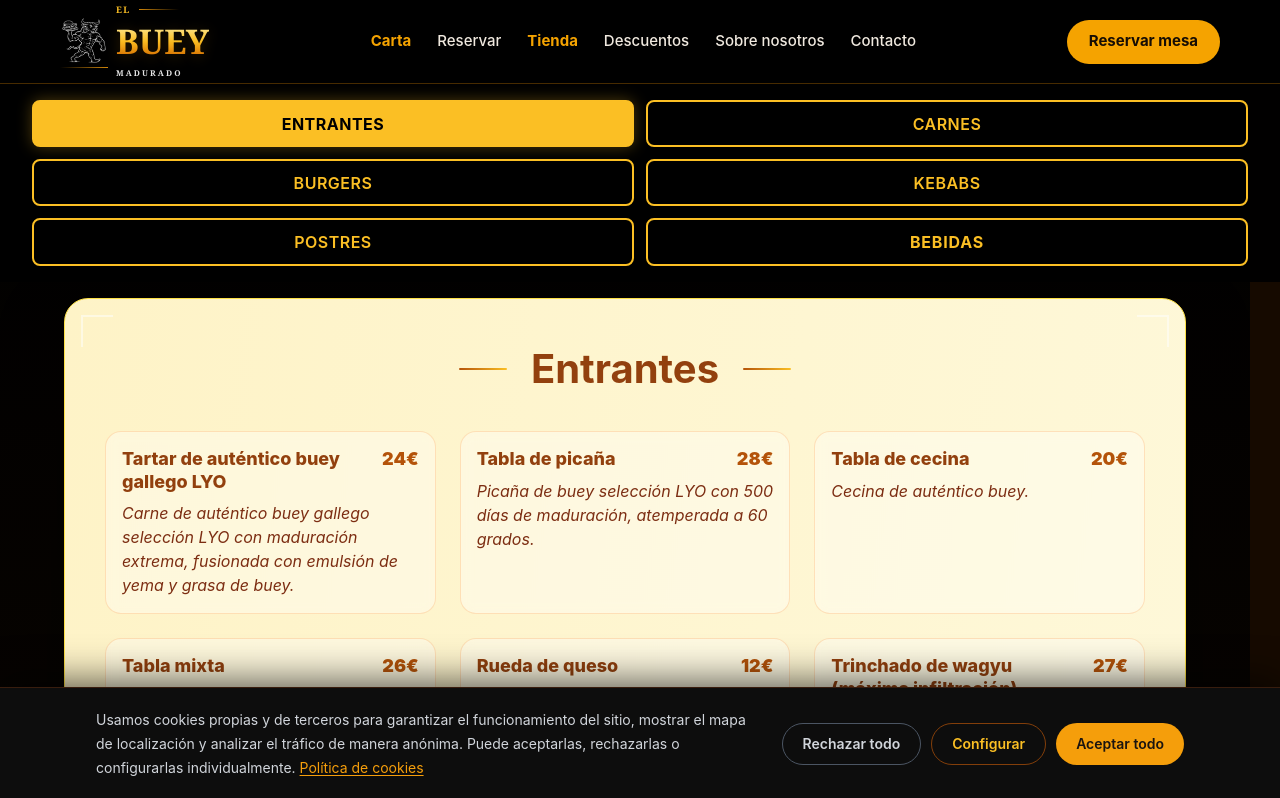
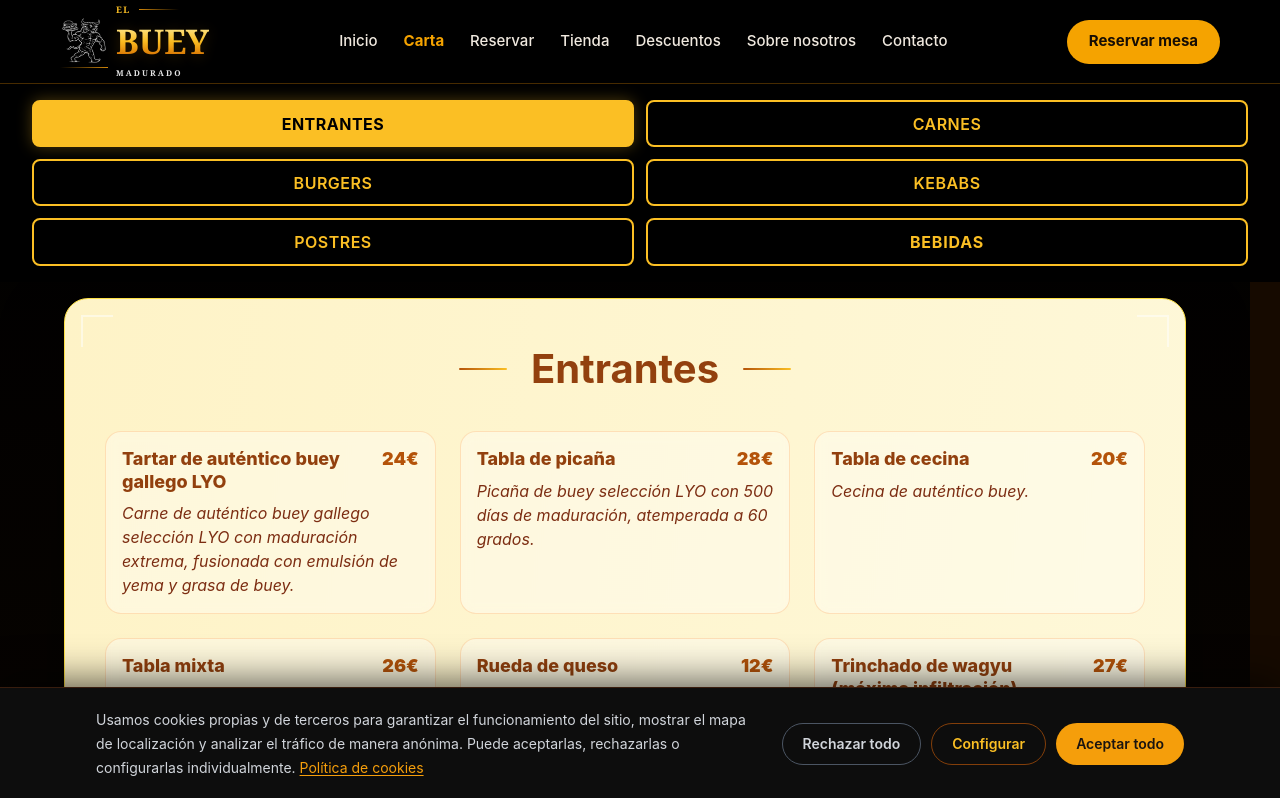
Before and after one commit to Alejovgdev/Buey-tienda, a Next.js app: page /carta in a window 1280 px wide. Shown: the top 798 px of the page. Built offline with nearby package versions, Linux system fonts and the light colour scheme.

Commit message:
feat: enlace Inicio en el menú
Co-Authored-By: Claude Opus 5.5 <noreply@anthropic.com>

```diff
--- a/src/components/Navbar/Navbar.module.css
+++ b/src/components/Navbar/Navbar.module.css
@@ -62,8 +62,8 @@
   .logo { flex: 0 0 160px; }
   .desktopNav { display: flex; justify-content: center; align-items: center; flex: 1; gap: 26px; list-style: none; font-size: 15px; font-weight: 550; white-space: nowrap; }
   .desktopLink { transition: color 180ms ease; }
-  .desktopLink:hover, .current, .shopLink { color: #f5a300; }
-  .shopLink, .current { font-weight: 700; }
+  .desktopLink:hover, .current { color: #f5a300; }
+  .current { font-weight: 700; }
   .desktopBooking { display: inline-flex; align-items: center; justify-content: center; min-height: 44px; padding: 10px 22px; border-radius: 999px; background: #f5a300; color: #160d04; font-size: 15px; font-weight: 700; }
   .desktopBooking:hover { background: #ffb921; }
   .menuButton, .menuPanel, .menuOverlay { display: none; }
--- a/src/components/Navbar/Navbar.tsx
+++ b/src/components/Navbar/Navbar.tsx
@@ -29,6 +29,7 @@ const menuGroups: { label: string; items: MenuItem[] }[] = [
 ];
 
 const desktopItems = [
+  { href: '/', label: 'Inicio' },
   { href: '/carta', label: 'Carta' },
   { href: '/reservas', label: 'Reservar' },
   { href: '/tienda', label: 'Tienda' },
@@ -137,7 +138,7 @@ export default function Navbar() {
         <div className={styles.logo} onClick={closeMenu}><Logo /></div>
         <ul className={styles.desktopNav}>
           {desktopItems.map(({ href, label }) => (
-            <li key={href}><Link href={href} className={`${styles.desktopLink} ${href === '/tienda' ? styles.shopLink : ''} ${isActive(href) ? styles.current : ''}`} aria-current={isActive(href) ? 'page' : undefined}>{label}</Link></li>
+            <li key={href}><Link href={href} className={`${styles.desktopLink} ${isActive(href) ? styles.current : ''}`} aria-current={isActive(href) ? 'page' : undefined}>{label}</Link></li>
           ))}
         </ul>
         <div className={styles.headerActions}>
```
